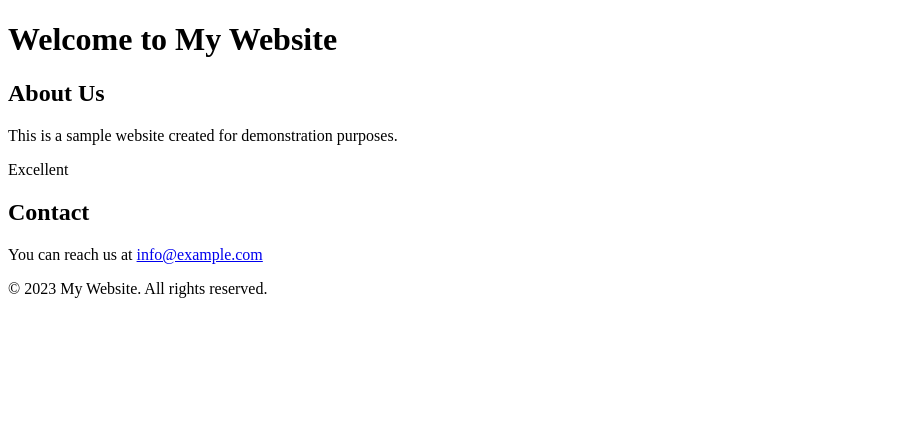
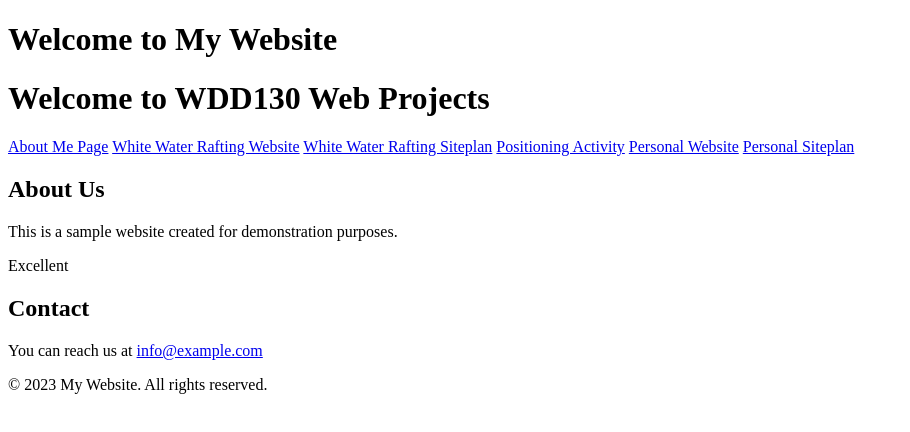
Before and after one commit to rogerbk/WDD130, a plain HTML site: page aboutme/index.html in a window 1280 px wide. Shown: the whole page, without its empty margins (0-910 px from the left). Drawn offline with Linux system fonts and the light colour scheme.

Commit message:
Home page added

```diff
--- a/aboutme/index.html
+++ b/aboutme/index.html
@@ -9,7 +9,15 @@
 <body>
     <header>
         <h1>Welcome to My Website</h1>
-        <!-- Add navigation links or other header content here -->
+        <h1>Welcome to WDD130 Web Projects</h1>
+    <nav>
+        <a href="aboutme/index.html">About Me Page</a>
+        <a href="wwr/index.html">White Water Rafting Website</a>
+        <a href="wwr/site-plan-rafting.html">White Water Rafting Siteplan</a>
+        <a href="positioning.html">Positioning Activity</a>
+        <a href="#">Personal Website</a>
+        <a href="#">Personal Siteplan</a>
+    </nav>
     </header>
 
     <main>
```
